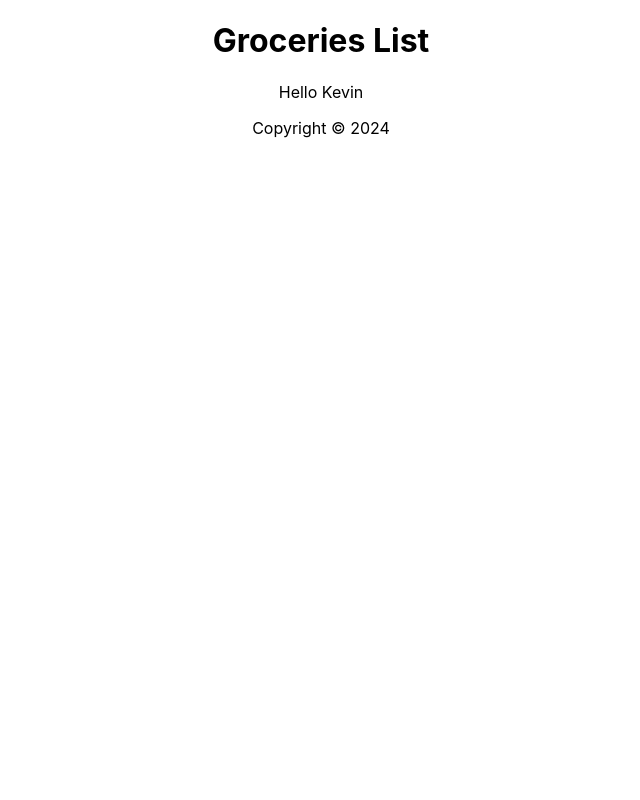
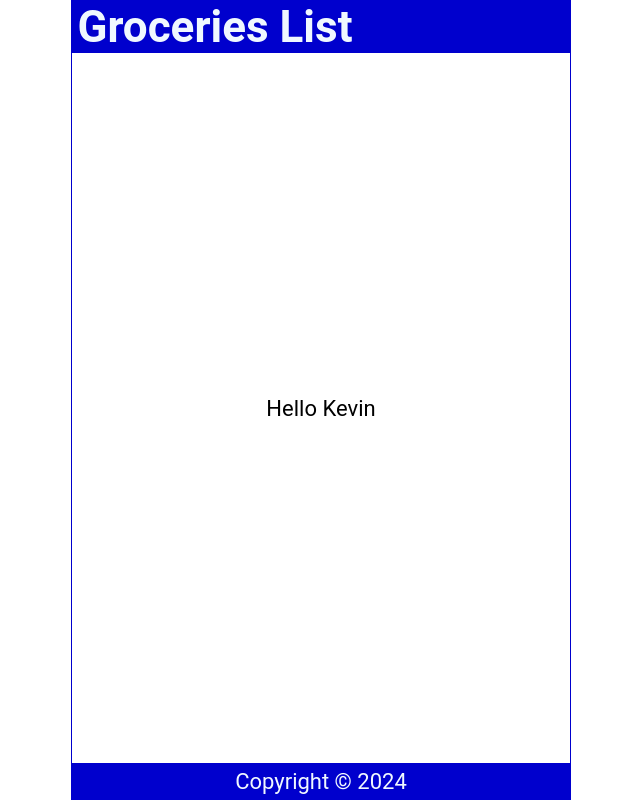
Before and after one commit to quincythai/react, a React (Create React App) app in the folder lesson01/: page / in a window 1280 px wide. Shown: the whole page, without its empty margins (319-959 px from the left). Built offline with nearby package versions, Linux system fonts and the light colour scheme.

Commit message:
Add lesson 05

```diff
--- a/lesson01/src/App.css
+++ /dev/null
@@ -1,38 +0,0 @@
-.App {
-  text-align: center;
-}
-
-.App-logo {
-  height: 40vmin;
-  pointer-events: none;
-}
-
-@media (prefers-reduced-motion: no-preference) {
-  .App-logo {
-    animation: App-logo-spin infinite 20s linear;
-  }
-}
-
-.App-header {
-  background-color: #282c34;
-  min-height: 100vh;
-  display: flex;
-  flex-direction: column;
-  align-items: center;
-  justify-content: center;
-  font-size: calc(10px + 2vmin);
-  color: white;
-}
-
-.App-link {
-  color: #61dafb;
-}
-
-@keyframes App-logo-spin {
-  from {
-    transform: rotate(0deg);
-  }
-  to {
-    transform: rotate(360deg);
-  }
-}
--- a/lesson01/src/App.js
+++ b/lesson01/src/App.js
@@ -1,4 +1,3 @@
-import "./App.css";
 import Header from "./Header";
 import Content from "./Content";
 import Footer from "./Footer";
--- a/lesson01/src/Header.js
+++ b/lesson01/src/Header.js
@@ -1,6 +1,10 @@
 import React from "react";
 
 const Header = () => {
+  // const headerStyle = {
+  //   backgroundColor: "royalblue",
+  //   color: "#fff",
+  // };
   return (
     <header>
       <h1>Groceries List</h1>
--- a/lesson01/src/index.css
+++ b/lesson01/src/index.css
@@ -1,13 +1,58 @@
+* {
+  margin: 0;
+  padding: 0;
+  box-sizing: border-box;
+}
+
+html {
+  font-size: 22px;
+}
+
 body {
-  margin: 0;
-  font-family: -apple-system, BlinkMacSystemFont, 'Segoe UI', 'Roboto', 'Oxygen',
-    'Ubuntu', 'Cantarell', 'Fira Sans', 'Droid Sans', 'Helvetica Neue',
-    sans-serif;
+  min-height: 100vh;
+  font-family: "Roboto", "Oxygen", "Ubuntu", "Cantarell", "Fira Sans",
+    "Droid Sans", "Helvetica Neue", sans-serif;
   -webkit-font-smoothing: antialiased;
   -moz-osx-font-smoothing: grayscale;
 }
 
-code {
-  font-family: source-code-pro, Menlo, Monaco, Consolas, 'Courier New',
-    monospace;
+.App {
+  display: flex;
+  flex-direction: column;
+  justify-content: center;
+  align-items: center;
+  height: 100vh;
+  width: 100%;
+  max-width: 500px;
+  border: 1px solid mediumblue;
+  margin: auto;
 }
+
+header {
+  width: 100%;
+  padding: 0 0.25em;
+  background-color: mediumblue;
+  color: aliceblue;
+  display: flex;
+  justify-content: space-between;
+  align-items: center;
+}
+
+main {
+  width: 100%;
+  display: flex;
+  flex-direction: column;
+  flex-grow: 1;
+  justify-content: center;
+  align-items: center;
+  overflow-y: auto;
+}
+
+footer {
+  width: 100%;
+  padding: 0.25em;
+  background-color: mediumblue;
+  color: aliceblue;
+  display: grid;
+  place-content: center;
+}
```
Also changed, not shown: lesson01/src/logo.svg (deleted).
